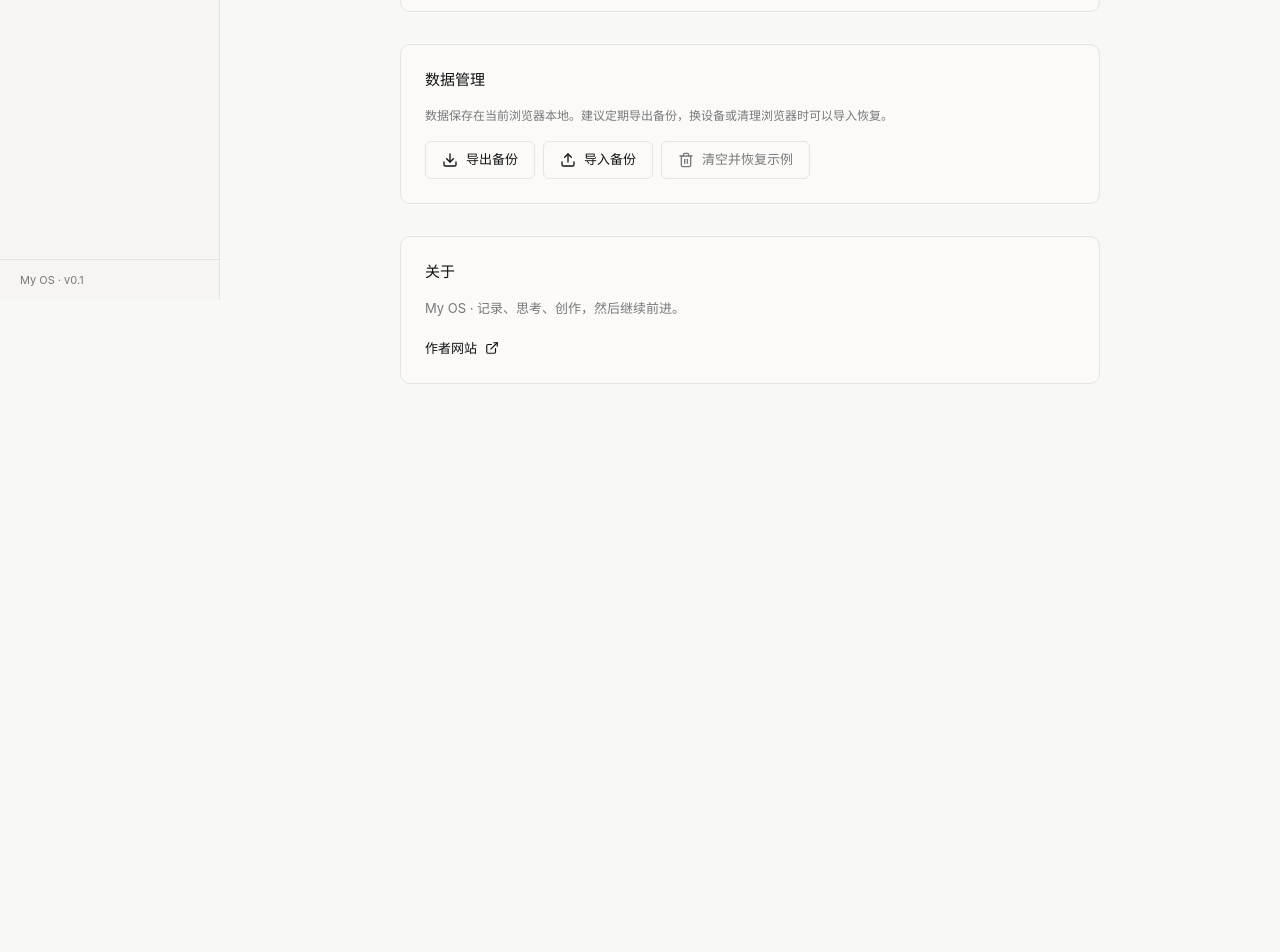
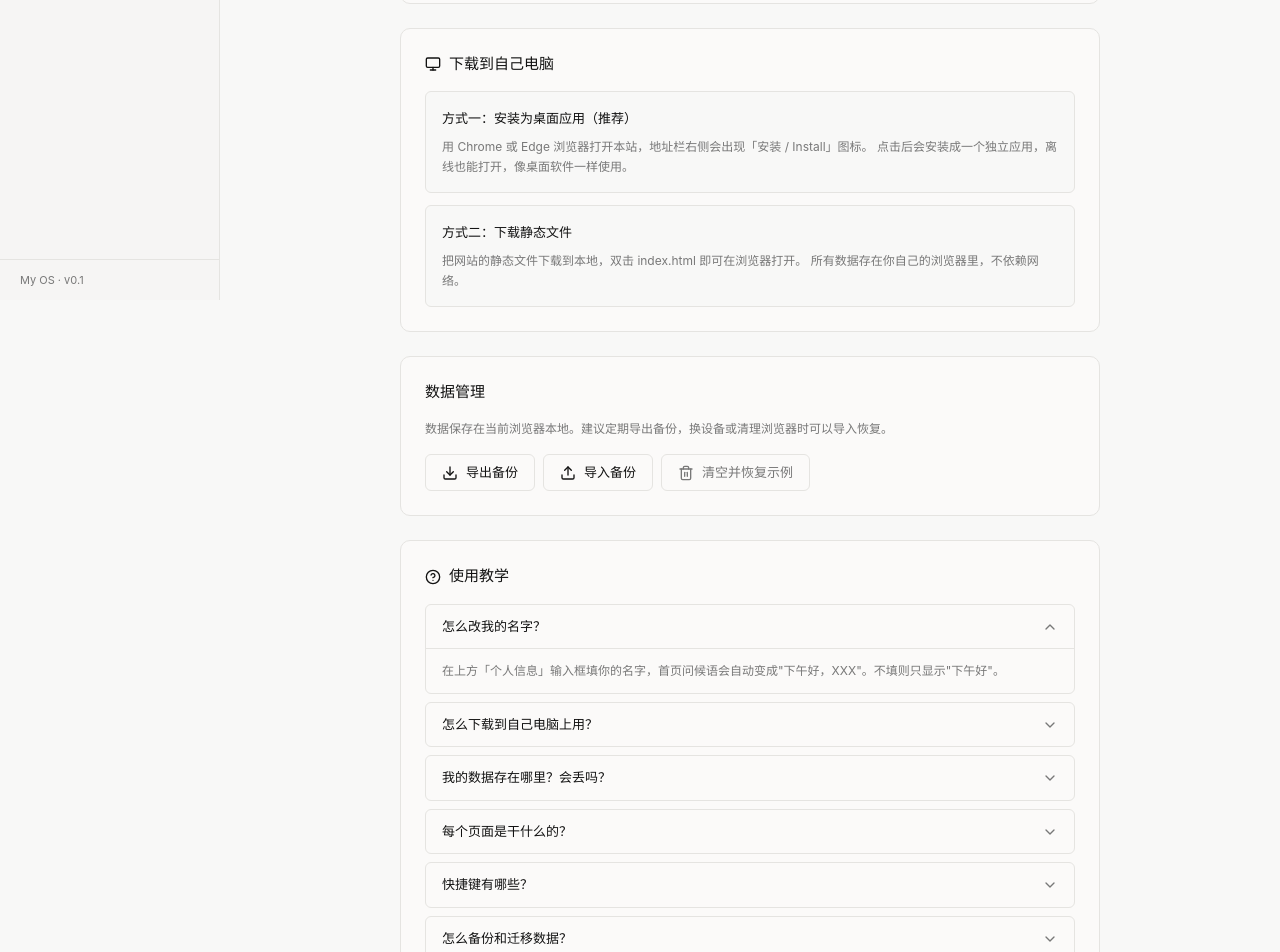
Before and after one commit to SolYoung-Ai/OS, a React (Vite) app: page /#/settings in a window 1280 px wide. Shown: the part 500-1452 px from the top of the page. Before the commit the page ends 916 px from the top, so only its background shows below. Built offline with nearby package versions, Linux system fonts and the light colour scheme.

Commit message:
feat: 设置页加下载安装指引和使用教学FAQ

```diff
--- a/src/pages/SettingsPage/SettingsPage.tsx
+++ b/src/pages/SettingsPage/SettingsPage.tsx
@@ -1,16 +1,20 @@
 // EXPORTS: SettingsPage
-// 设置：个人信息 / 外观 / 数据管理 / 关于
+// 设置：个人信息 / 外观 / 数据管理 / 下载安装 / 使用教学 / 关于
 
 import { useState, useRef } from 'react';
 import { useDB } from '@/data/db-context';
 import { useThemeMode } from '@/hooks/use-theme-mode';
 import { toast } from 'sonner';
-import { Sun, Moon, Download, Upload, Trash2, User, ExternalLink } from 'lucide-react';
+import {
+  Sun, Moon, Download, Upload, Trash2, User, ExternalLink,
+  Monitor, HelpCircle, ChevronDown,
+} from 'lucide-react';
 
 export default function SettingsPage() {
   const { db, setDb, resetAll } = useDB();
   const { theme, setTheme } = useThemeMode();
   const fileRef = useRef<HTMLInputElement>(null);
+  const [openFaq, setOpenFaq] = useState<number | null>(0);
 
   const setName = (name: string) => {
     setDb((prev) => ({
@@ -31,7 +35,7 @@ export default function SettingsPage() {
     const url = URL.createObjectURL(blob);
     const a = document.createElement('a');
     a.href = url;
-    a.download = `personal-os-backup-${new Date().toISOString().slice(0, 10)}.json`;
+    a.download = `my-os-backup-${new Date().toISOString().slice(0, 10)}.json`;
     a.click();
     URL.revokeObjectURL(url);
     toast.success('已导出备份文件');
@@ -58,6 +62,33 @@ export default function SettingsPage() {
     e.target.value = '';
   };
 
+  const faqs = [
+    {
+      q: '怎么改我的名字？',
+      a: '在上方「个人信息」输入框填你的名字，首页问候语会自动变成"下午好，XXX"。不填则只显示"下午好"。',
+    },
+    {
+      q: '怎么下载到自己电脑上用？',
+      a: '两种方式：\n\n1. 【推荐】用 Chrome / Edge 打开本站，地址栏右侧会出现「安装」图标，点击即可安装为桌面应用，离线也能用。\n\n2. 手动方式：把整个网站的静态文件下载下来，双击 index.html 即可在浏览器打开，数据存在你自己的浏览器里。',
+    },
+    {
+      q: '我的数据存在哪里？会丢吗？',
+      a: '所有数据都存在你当前浏览器的 localStorage 里，不会上传到任何服务器。换浏览器、清理浏览器缓存、或者卸载重装浏览器都会丢失数据。\n\n所以建议：定期点「导出备份」下载一个 JSON 文件，换设备时点「导入备份」恢复。',
+    },
+    {
+      q: '每个页面是干什么的？',
+      a: '· 首页：快速记录灵感，看最近在做什么\n· 记录：Capture，随手记想法\n· 灵感：所有捕获的想法列表\n· 创作：把想法变成内容（脚本/文案/文章）\n· 项目：管理正在进行的事\n· 此刻：简短记录正在做什么\n· 档案：所有内容的时间线归档',
+    },
+    {
+      q: '快捷键有哪些？',
+      a: '· ⌘K（Ctrl+K）：全局搜索\n· N：新建灵感\n· C：新建内容\n· P：新建项目\n· Shift+N：新此刻\n· Esc：关闭弹窗\n\n在输入框里打字时快捷键不会触发。',
+    },
+    {
+      q: '怎么备份和迁移数据？',
+      a: '点「导出备份」会下载一个 JSON 文件。换电脑或换浏览器后，打开本站，点「导入备份」选择这个 JSON 文件，所有数据就恢复了。',
+    },
+  ];
+
   return (
     <div className="mx-auto w-full max-w-[700px]">
       <div className="pb-6 pt-2">
@@ -68,7 +99,7 @@ export default function SettingsPage() {
       </div>
 
       {/* 个人信息 */}
-      <div className="mb-8 rounded-xl border border-border bg-card p-6">
+      <div className="mb-6 rounded-xl border border-border bg-card p-6">
         <h2 className="mb-4 flex items-center gap-2 text-[15px] font-medium text-foreground">
           <User className="h-4 w-4" /> 个人信息
         </h2>
@@ -85,7 +116,7 @@ export default function SettingsPage() {
       </div>
 
       {/* 外观 */}
-      <div className="mb-8 rounded-xl border border-border bg-card p-6">
+      <div className="mb-6 rounded-xl border border-border bg-card p-6">
         <h2 className="mb-4 text-[15px] font-medium text-foreground">外观</h2>
         <div className="flex items-center gap-2">
           {[
@@ -107,8 +138,31 @@ export default function SettingsPage() {
         </div>
       </div>
 
+      {/* 下载安装 */}
+      <div className="mb-6 rounded-xl border border-border bg-card p-6">
+        <h2 className="mb-4 flex items-center gap-2 text-[15px] font-medium text-foreground">
+          <Monitor className="h-4 w-4" /> 下载到自己电脑
+        </h2>
+        <div className="space-y-3 text-[13px] leading-relaxed text-muted-foreground">
+          <div className="rounded-lg border border-border bg-background p-4">
+            <p className="mb-2 font-medium text-foreground">方式一：安装为桌面应用（推荐）</p>
+            <p className="text-[12px] leading-relaxed">
+              用 Chrome 或 Edge 浏览器打开本站，地址栏右侧会出现「安装 / Install」图标。
+              点击后会安装成一个独立应用，离线也能打开，像桌面软件一样使用。
+            </p>
+          </div>
+          <div className="rounded-lg border border-border bg-background p-4">
+            <p className="mb-2 font-medium text-foreground">方式二：下载静态文件</p>
+            <p className="text-[12px] leading-relaxed">
+              把网站的静态文件下载到本地，双击 index.html 即可在浏览器打开。
+              所有数据存在你自己的浏览器里，不依赖网络。
+            </p>
+          </div>
+        </div>
+      </div>
+
       {/* 数据管理 */}
-      <div className="mb-8 rounded-xl border border-border bg-card p-6">
+      <div className="mb-6 rounded-xl border border-border bg-card p-6">
         <h2 className="mb-4 text-[15px] font-medium text-foreground">数据管理</h2>
         <p className="mb-4 text-[12px] text-muted-foreground">
           数据保存在当前浏览器本地。建议定期导出备份，换设备或清理浏览器时可以导入恢复。
@@ -136,6 +190,35 @@ export default function SettingsPage() {
         </div>
       </div>
 
+      {/* 使用教学 */}
+      <div className="mb-6 rounded-xl border border-border bg-card p-6">
+        <h2 className="mb-4 flex items-center gap-2 text-[15px] font-medium text-foreground">
+          <HelpCircle className="h-4 w-4" /> 使用教学
+        </h2>
+        <div className="space-y-2">
+          {faqs.map((faq, i) => (
+            <div key={i} className="rounded-lg border border-border overflow-hidden">
+              <button
+                onClick={() => setOpenFaq(openFaq === i ? null : i)}
+                className="flex w-full items-center justify-between px-4 py-3 text-left text-[13px] font-medium text-foreground hover:bg-accent/50"
+              >
+                {faq.q}
+                <ChevronDown
+                  className={`h-4 w-4 shrink-0 text-muted-foreground transition-transform ${
+                    openFaq === i ? 'rotate-180' : ''
+                  }`}
+                />
+              </button>
+              {openFaq === i && (
+                <div className="border-t border-border px-4 py-3 text-[12px] leading-relaxed whitespace-pre-line text-muted-foreground">
+                  {faq.a}
+                </div>
+              )}
+            </div>
+          ))}
+        </div>
+      </div>
+
       {/* 关于 */}
       <div className="rounded-xl border border-border bg-card p-6">
         <h2 className="mb-4 text-[15px] font-medium text-foreground">关于</h2>
```
